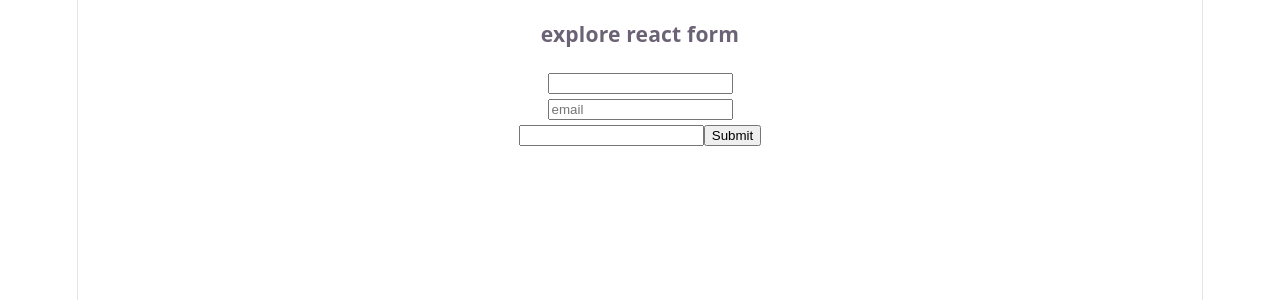
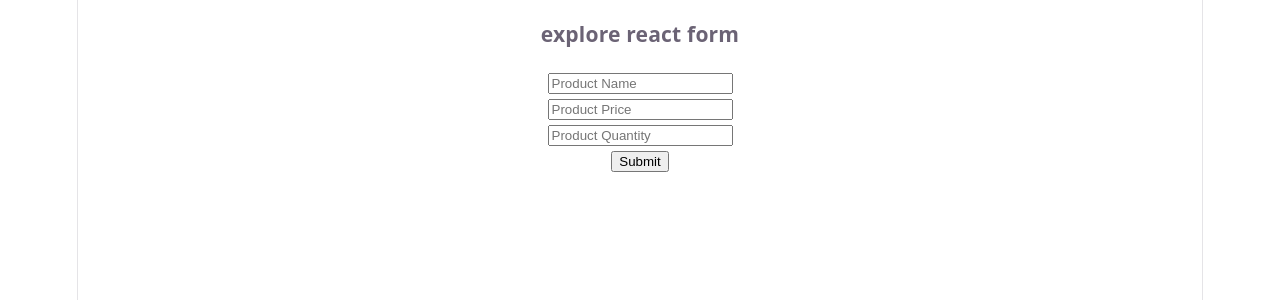
Before and after one commit to ChakmaShantunu/Explore-react-form, a React (Vite) app: page / in a window 1280 px wide. Shown: the top 300 px of the page. Built offline with nearby package versions, Linux system fonts and the light colour scheme.

Commit message:
add product submission form with basic input fields

```diff
--- a/src/App.jsx
+++ b/src/App.jsx
@@ -1,8 +1,9 @@
 
 import './App.css'
+import ProductManagement from './components/ProductManagement/ProductManagement'
 // import UnControlledField from './components/UnControlledField/UnControlledField'
 // import ControlledField from './components/ControlledField/ControlledField'
-import HookForm from './components/HookForm/HookForm'
+// import HookForm from './components/HookForm/HookForm'
 // import FormAction from './components/FormAction/FormAction'
 // import SimpleForm from './components/SimpleForm/SimpleForm'
 
@@ -16,7 +17,8 @@ function App() {
       {/* <FormAction></FormAction> */}
       {/* <ControlledField></ControlledField> */}
       {/* <UnControlledField></UnControlledField> */}
-      <HookForm></HookForm>
+      {/* <HookForm></HookForm> */}
+      <ProductManagement></ProductManagement>
     </>
   )
 }
--- /dev/null
+++ b/src/components/ProductManagement/ProductForm.jsx
@@ -0,0 +1,24 @@
+
+
+const ProductForm = () => {
+
+
+    const handleProductSubmit = e => {
+        e.preventDefault();
+        console.log('submitted');
+    }
+
+
+    return (
+        <div>
+            <form onSubmit={handleProductSubmit}>
+                <input type="text" name='name' placeholder='Product Name' /><br />
+                <input type="text" name='price' placeholder='Product Price' /><br />
+                <input type="text" name='quantity' placeholder='Product Quantity' /><br />
+                <input type="submit" value="Submit" />
+            </form>
+        </div>
+    );
+};
+
+export default ProductForm;
--- /dev/null
+++ b/src/components/ProductManagement/ProductManagement.jsx
@@ -0,0 +1,14 @@
+import ProductForm from "./ProductForm";
+import ProductTable from "./ProductTable";
+
+
+const ProductManagement = () => {
+    return (
+        <div>
+            <ProductForm></ProductForm>
+            <ProductTable></ProductTable>
+        </div>
+    );
+};
+
+export default ProductManagement;
--- /dev/null
+++ b/src/components/ProductManagement/ProductTable.jsx
@@ -0,0 +1,11 @@
+
+
+const ProductTable = () => {
+    return (
+        <div>
+
+        </div>
+    );
+};
+
+export default ProductTable;
```
